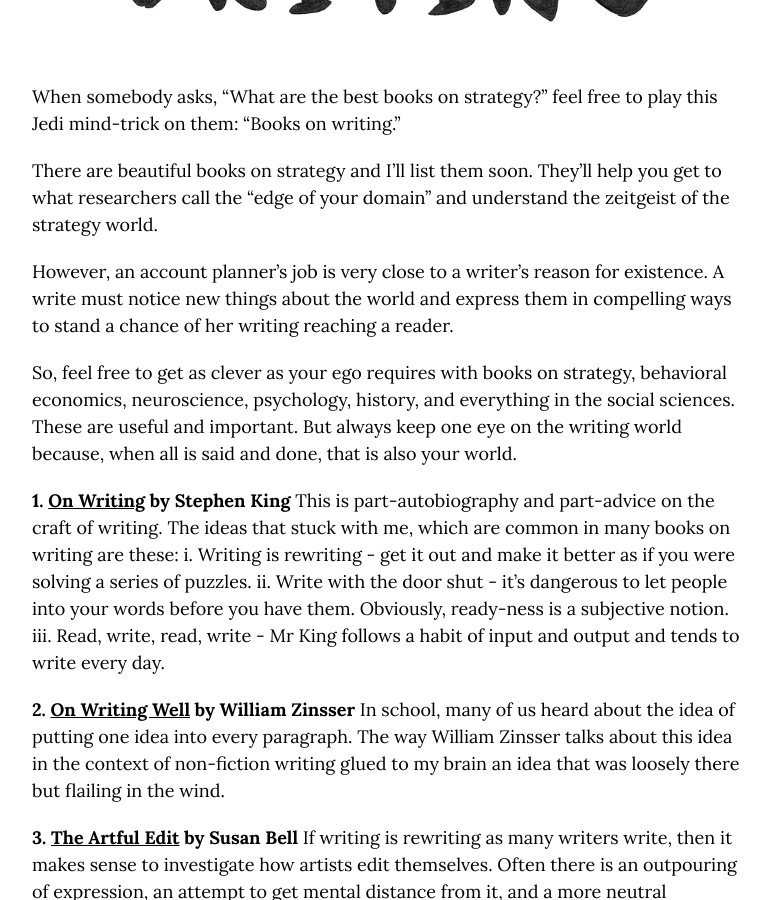
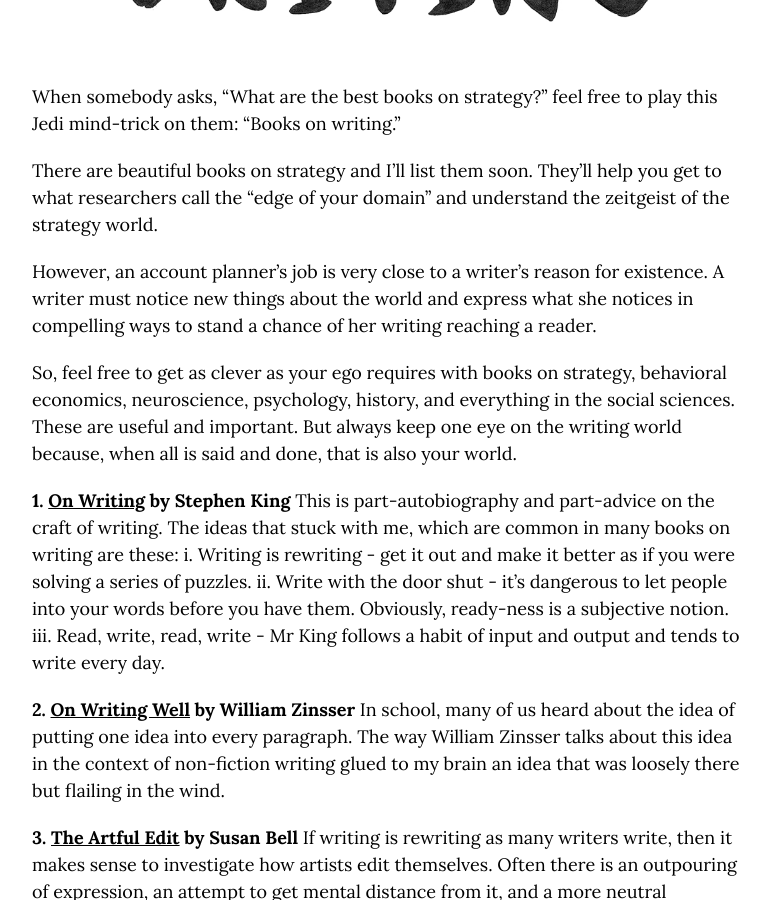
Before and after one commit to markhpollard/markhpollard.github.io, a Jekyll site: the page built from _resources/test-2.md, in a window 1280 px wide and 900 px high, scrolled down 844 px. Shown: the whole window, without its empty margins (254-1024 px from the left). Built offline with Jekyll 4.4.1, drawn with Linux system fonts in a browser that asks for light colours; nearby versions of some CDN libraries.

Commit message:
Updated Test 2

```diff
--- a/_resources/test-2.md
+++ b/_resources/test-2.md
@@ -23,7 +23,7 @@ When somebody asks, "What are the best books on strategy?" feel free to play thi
 
 There are beautiful books on strategy and I'll list them soon. They'll help you get to what researchers call the "edge of your domain" and understand the zeitgeist of the strategy world.
 
-However, an account planner's job is very close to a writer's reason for existence. A write must notice new things about the world and express them in compelling ways to stand a chance of her writing reaching a reader.
+However, an account planner's job is very close to a writer's reason for existence. A writer must notice new things about the world and express what she notices in compelling ways to stand a chance of her writing reaching a reader.
 
 So, feel free to get as clever as your ego requires with books on strategy, behavioral economics, neuroscience, psychology, history, and everything in the social sciences. These are useful and important. But always keep one eye on the writing world because, when all is said and done, that is also your world.
 
```
